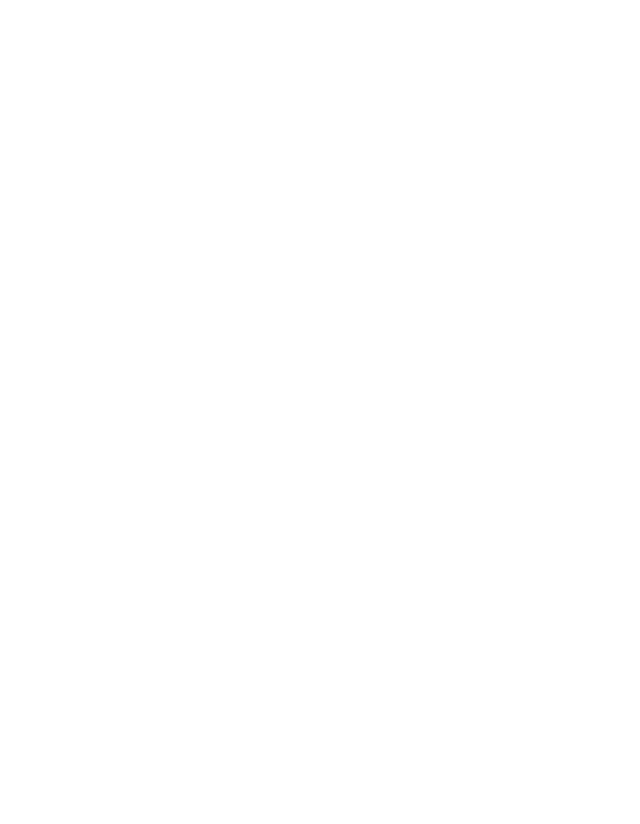
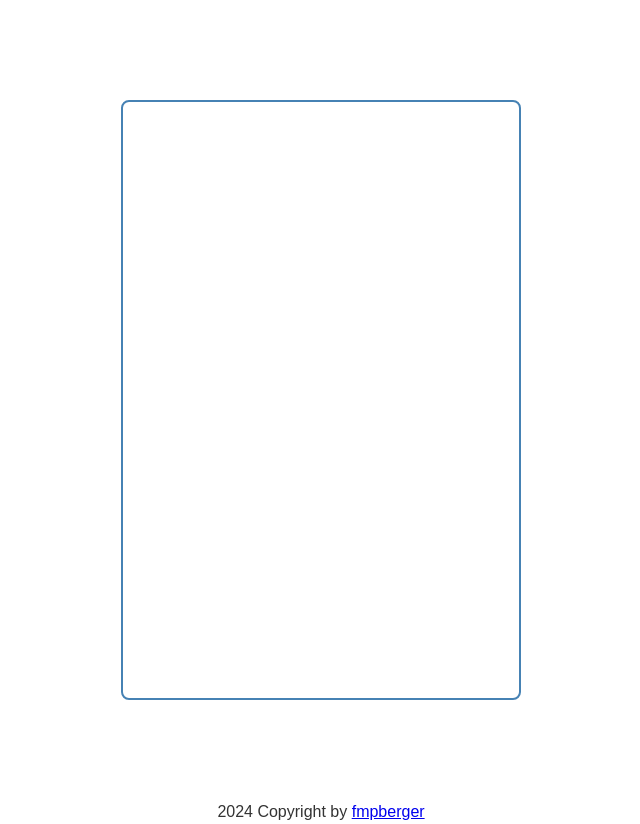
Before and after one commit to fmpberger88/calculator, a plain HTML site: page index.html in a window 1280 px wide. Shown: the whole page, without its empty margins (319-959 px from the left). Before the commit the page ends 800 px from the top, so only its background shows below. Drawn offline with Linux system fonts and the light colour scheme.

Commit message:
adding basic layout for calc

```diff
--- a/index.html
+++ b/index.html
@@ -3,8 +3,17 @@
 <head>
     <meta charset="UTF-8">
     <title>Calcultator</title>
+    <link rel="stylesheet" href="styles.css">
+    <script src="script.js" defer></script>
 </head>
 <body>
+    <main>
+        <div id="calculator">
 
+        </div>
+    </main>
+    <footer>
+        <p>2024 Copyright by <a href="https://www.fmpberger.com">fmpberger</a></p>
+    </footer>
 </body>
 </html>
--- a/styles.css
+++ b/styles.css
@@ -0,0 +1,39 @@
+* {
+    box-sizing: border-box;
+    margin: 0;
+    padding: 0;
+}
+
+body {
+    font-family: Arial, sans-serif;
+    font-size: 16px;
+    line-height: 1.5;
+    color: #333;
+}
+
+main {
+    display: flex;
+    max-width: 1200px;
+    margin: 0 auto;
+    padding: 20px;
+    align-items: center;
+    justify-content: center;
+}
+
+#calculator {
+    display: flex;
+    flex-direction: column;
+    align-items: center;
+    border: 2px steelblue solid;
+    width: 400px;
+    height: 600px;
+    padding: 20px;
+    margin: 80px;
+    border-radius: 8px;
+}
+
+footer {
+    display: flex;
+    justify-content: center;
+    align-items: center;
+}
```
